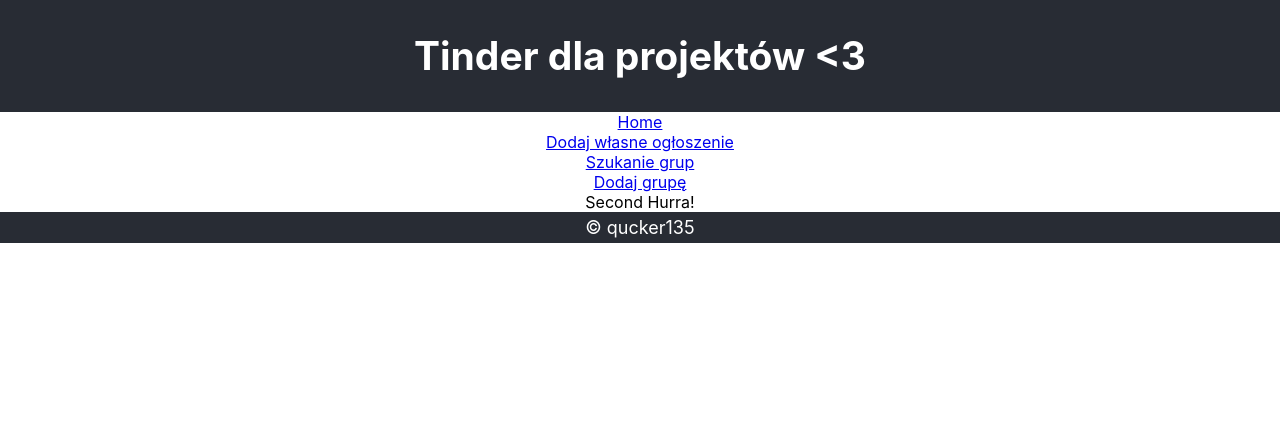
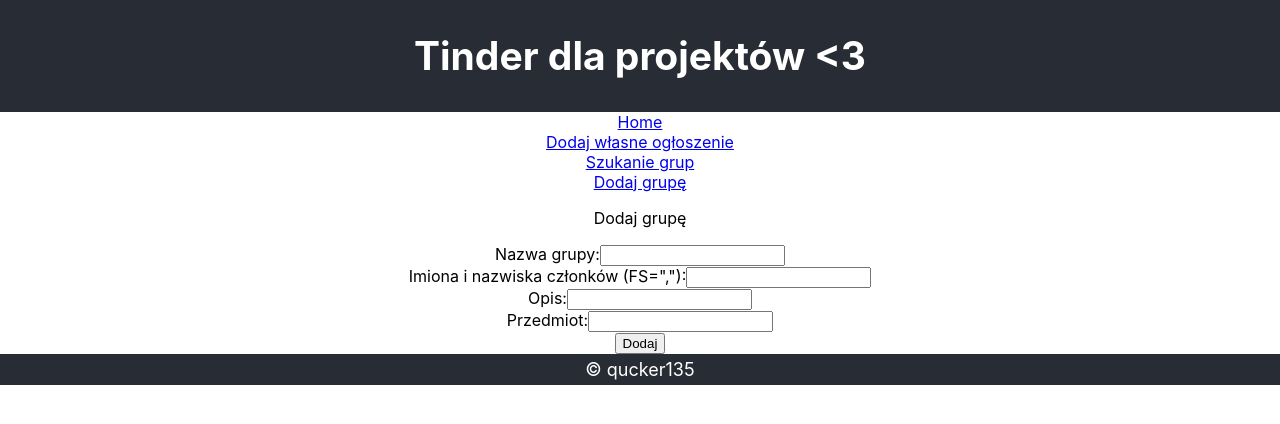
Before and after one commit to qucker135/tinder, a React (Create React App) app: page /add-group in a window 1280 px wide. Shown: the top 424 px of the page. Built offline with nearby package versions, Linux system fonts and the light colour scheme.

Commit message:
Lab3 - 4.0 done

```diff
--- a/src/App.js
+++ b/src/App.js
@@ -3,6 +3,7 @@
 import Home from "./Components/Home";
 import Add from "./Components/Add";
 import Group from "./Components/Group";
+import AddGroup from "./Components/AddGroup";
 import Second from "./Components/Second";
 import {BrowserRouter, Routes, Route, NavLink} from 'react-router-dom';
 
@@ -82,7 +83,7 @@
           <Route path="/" element={<Home students={students} setStudents={setStudents} />}/>
           <Route path="/add" element={<Add students={students} setStudents={setStudents} />}/>
           <Route path="/groups" element={<Group groups={groups} setGroups={setGroups} />}/>
-          <Route path="/add-group" element={<Second students={students} setStudents={setStudents} />}/>
+          <Route path="/add-group" element={<AddGroup groups={groups} setGroups={setGroups} />}/>
         </Routes>
         </BrowserRouter>
       </main>
--- a/src/Components/Add.js
+++ b/src/Components/Add.js
@@ -58,10 +58,10 @@
                 <label for="desc">Opis:</label>
                 <input id="desc" name="desc" onChange={handleDescChange}/>
                 <br/>
-                <label for="taglist">Lista tagów:</label>
+                <label for="taglist">Lista tagów (FS=" "):</label>
                 <input id="taglist" name="taglist" onChange={handleTagListChange}/>
                 <br/>
-                <label for="subjlist">Lista przedmiotów:</label>
+                <label for="subjlist">Lista przedmiotów (FS=" "):</label>
                 <input id="subjlist" name="subjlist" onChange={handleSubjListChange}/>
                 <br/>
                 <button type="button" onClick={handleEnter}>Dodaj</button>
--- /dev/null
+++ b/src/Components/AddGroup.js
@@ -0,0 +1,77 @@
+import React from 'react';
+
+class AddGroup extends React.Component{
+    constructor(props){
+        super(props);
+        this.state = {
+            name: "",
+            members: "",
+            desc: "",
+            subject: ""
+        }
+    }
+
+    handleNameChange = (event) => {
+        this.setState({
+            name: event.target.value
+        });
+    }
+
+    handleMembersChange = (event) => {
+        this.setState({
+            members: event.target.value
+        });
+    }
+
+    handleDescChange = (event) => {
+        this.setState({
+            desc: event.target.value
+        });
+    }
+
+    handleSubjectChange = (event) => {
+        this.setState({
+            subject: event.target.value
+        });
+    }
+
+    handleEnter = () => {
+        this.props.setGroups(this.props.groups.concat({
+            name: this.state.name,
+            members: this.state.members.split(","),
+            desc: this.state.desc,
+            subject: this.state.subject
+        }));
+        this.setState({
+            name: "",
+            members: "",
+            desc: "",
+            subject: ""
+        })
+    }
+
+    render(){
+        return (
+            <div className="AddGroup-main">
+                <p>Dodaj grupę</p>
+                <form>
+                <label for="name">Nazwa grupy:</label>
+                    <input id="name" name="name" value={this.state.name} onChange={this.handleNameChange}/>
+                    <br/>
+                    <label for="members">Imiona i nazwiska członków (FS=","):</label>
+                    <input id="members" name="members" value={this.state.members} onChange={this.handleMembersChange}/>
+                    <br/>
+                    <label for="desc">Opis:</label>
+                    <input id="desc" name="desc" value={this.state.desc} onChange={this.handleDescChange}/>
+                    <br/>
+                    <label for="subject">Przedmiot:</label>
+                    <input id="subject" name="subject" value={this.state.subject} onChange={this.handleSubjectChange}/>
+                    <br/>
+                    <button type="button" onClick={this.handleEnter}>Dodaj</button>
+                </form>
+            </div>
+        );
+    }
+}
+
+export default AddGroup;
--- a/src/Components/Group.js
+++ b/src/Components/Group.js
@@ -14,14 +14,12 @@
         this.setState({
             searchBy: event.target.value
         });
-        console.log(event.target.value);
     }
 
     handleQueryChange = (event) => {
         this.setState({
             query: event.target.value
         });
-        console.log(event.target.value);
     }
 
     render(){
--- a/src/Components/Home.js
+++ b/src/Components/Home.js
@@ -7,7 +7,6 @@
     const [studentsValue, setStudentsValue] = useState("DESC");
 
     const handleQueryChange = (event) => {
-        //console.log(event.target.value);
         setStudentsQuery(event.target.value);
     }
     const handleValueChange = (event) => {
```
